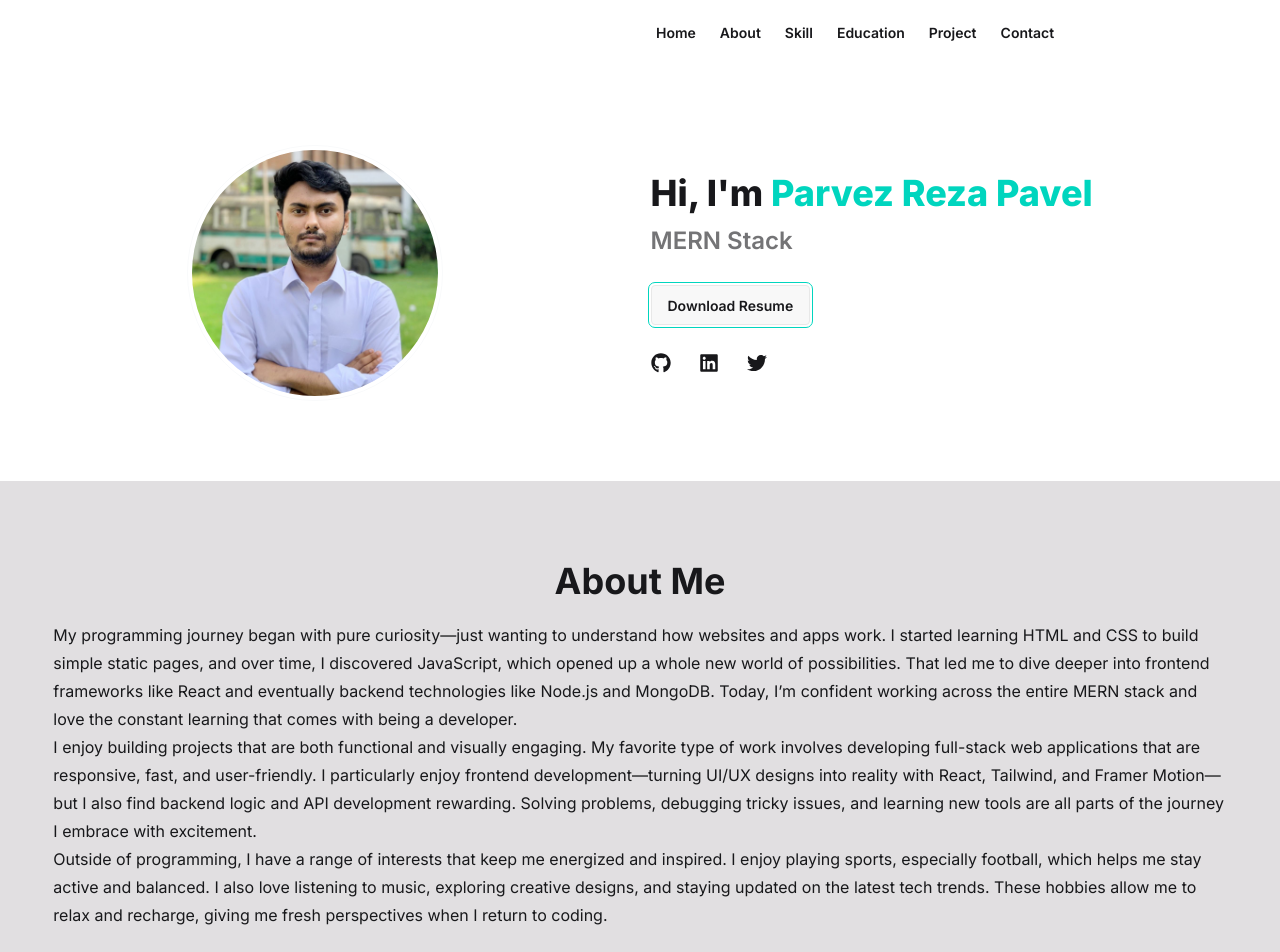
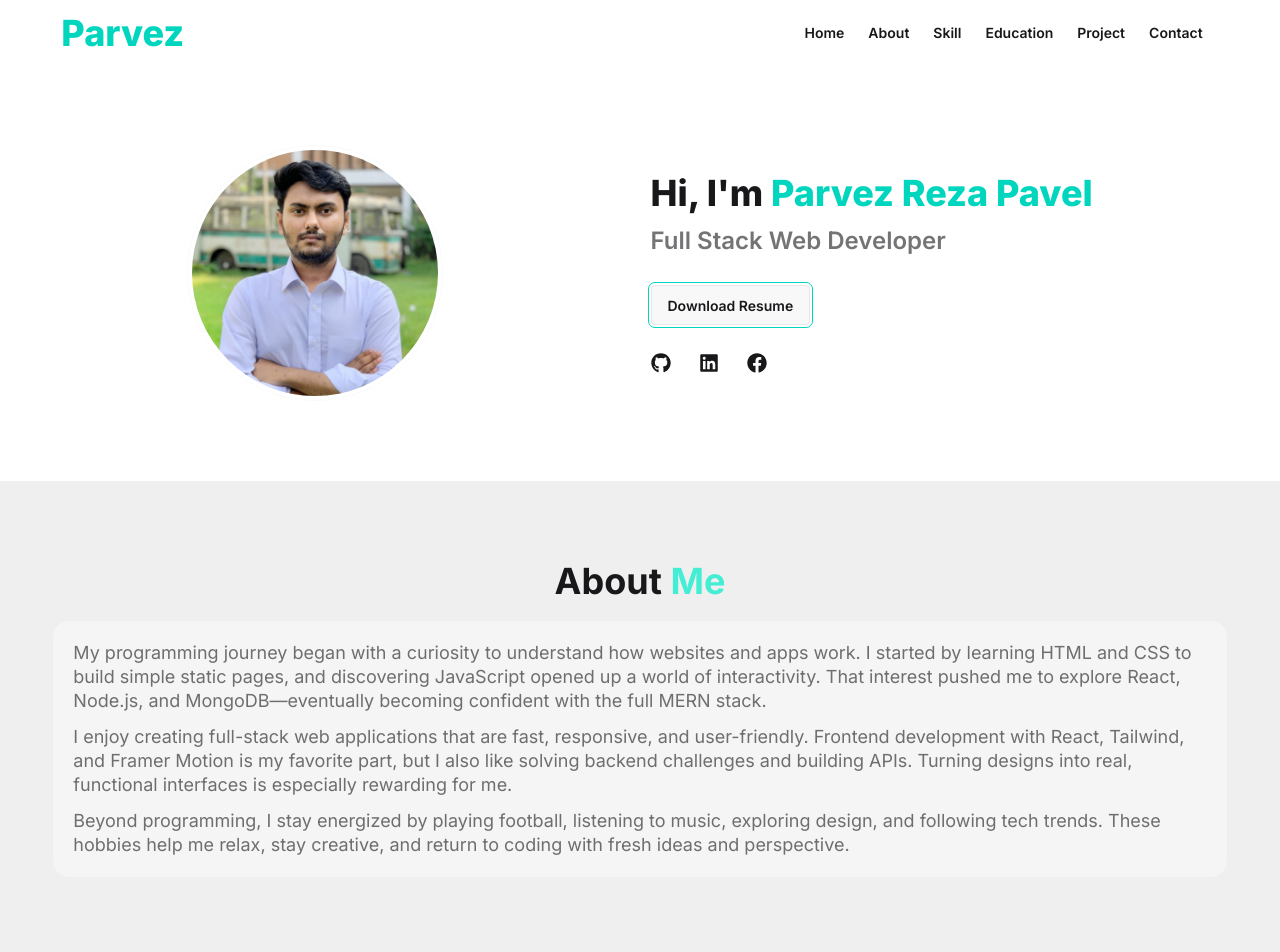
Before and after one commit to parvezreza55/portfolio, a React (Vite) app: page / in a window 1280 px wide. Shown: the top 952 px of the page. Built offline with nearby package versions, Linux system fonts and the light colour scheme.

Commit message:
added footer design

```diff
--- a/package.json
+++ b/package.json
@@ -21,6 +21,7 @@
     "react-icons": "^5.5.0",
     "react-router": "^7.6.3",
     "react-scroll": "^1.9.3",
+    "react-scroll-to-top": "^3.1.0",
     "react-simple-typewriter": "^5.0.1",
     "react-vertical-timeline-component": "^3.5.3",
     "tailwindcss": "^4.1.11"
--- a/src/Components/About.jsx
+++ b/src/Components/About.jsx
@@ -4,35 +4,34 @@ import { Element } from "react-scroll";
 const About = () => {
   return (
     <Element name="about">
-      <div data-aos="zoom-in-up" className="bg-[#12071520]">
+      <div data-aos="zoom-in-up" className="bg-[#12071510]">
         <div className="w-11/12 mx-auto py-20">
           <h1 className="text-center text-xl md:text-4xl font-bold mb-5">
-            About Me
+            About <span className="text-teal-300"> Me</span>
           </h1>
-          <p className="leading-7">
-            My programming journey began with pure curiosity—just wanting to
-            understand how websites and apps work. I started learning HTML and
-            CSS to build simple static pages, and over time, I discovered
-            JavaScript, which opened up a whole new world of possibilities. That
-            led me to dive deeper into frontend frameworks like React and
-            eventually backend technologies like Node.js and MongoDB. Today, I’m
-            confident working across the entire MERN stack and love the constant
-            learning that comes with being a developer. <br />
-            I enjoy building projects that are both functional and visually
-            engaging. My favorite type of work involves developing full-stack
-            web applications that are responsive, fast, and user-friendly. I
-            particularly enjoy frontend development—turning UI/UX designs into
-            reality with React, Tailwind, and Framer Motion—but I also find
-            backend logic and API development rewarding. Solving problems,
-            debugging tricky issues, and learning new tools are all parts of the
-            journey I embrace with excitement. <br />
-            Outside of programming, I have a range of interests that keep me
-            energized and inspired. I enjoy playing sports, especially football,
-            which helps me stay active and balanced. I also love listening to
-            music, exploring creative designs, and staying updated on the latest
-            tech trends. These hobbies allow me to relax and recharge, giving me
-            fresh perspectives when I return to coding. <br />
-          </p>
+          <div className="bg-base-200 p-5 rounded-2xl opacity-60 space-y-3">
+            <p className="leading-6 text-xs md:text-lg">
+              My programming journey began with a curiosity to understand how
+              websites and apps work. I started by learning HTML and CSS to
+              build simple static pages, and discovering JavaScript opened up a
+              world of interactivity. That interest pushed me to explore React,
+              Node.js, and MongoDB—eventually becoming confident with the full
+              MERN stack.
+            </p>
+            <p className="leading-6 text-xs md:text-lg">
+              I enjoy creating full-stack web applications that are fast,
+              responsive, and user-friendly. Frontend development with React,
+              Tailwind, and Framer Motion is my favorite part, but I also like
+              solving backend challenges and building APIs. Turning designs into
+              real, functional interfaces is especially rewarding for me.
+            </p>
+            <p className="leading-6 text-xs md:text-lg">
+              Beyond programming, I stay energized by playing football,
+              listening to music, exploring design, and following tech trends.
+              These hobbies help me relax, stay creative, and return to coding
+              with fresh ideas and perspective.
+            </p>
+          </div>
         </div>
       </div>
     </Element>
--- a/src/Components/Contact.jsx/Contact.jsx
+++ b/src/Components/Contact.jsx/Contact.jsx
@@ -5,7 +5,7 @@ import { Element } from "react-scroll";
 
 const Contact = () => {
   return (
-    <div data-aos="fade-up" className="w-11/12 mx-auto py-10">
+    <div data-aos="fade-up" className="w-11/12 mx-auto py-10 mb-16">
       <Element name="contact">
         <h1 className="text-xl md:text-4xl text-center font-bold mb-7">
           Contact Me
--- a/src/Components/Footer/Footer.jsx
+++ b/src/Components/Footer/Footer.jsx
@@ -1,39 +1,12 @@
+import { div } from "framer-motion/client";
 import React from "react";
+import { FaFacebook, FaLinkedin } from "react-icons/fa";
+import { NavLink } from "react-router";
 import { Link } from "react-scroll";
 
 const Footer = () => {
   const links = (
     <>
-      <li>
-        <Link
-          className=" hover:bg-teal-300 hover:text-black font-semibold"
-          to="home"
-          smooth={true}
-          duration={500}
-        >
-          Home
-        </Link>
-      </li>
-      <li>
-        <Link
-          className=" hover:bg-teal-300 hover:text-black  font-semibold"
-          to="about"
-          smooth={true}
-          duration={500}
-        >
-          About
-        </Link>
-      </li>
-      <li>
-        <Link
-          className=" hover:bg-teal-300 hover:text-black  font-semibold"
-          to="skill"
-          smooth={true}
-          duration={500}
-        >
-          Skill
-        </Link>
-      </li>
       <li>
         <Link
           className=" hover:bg-teal-300 hover:text-black bord font-semibold"
@@ -67,57 +40,106 @@ const Footer = () => {
       </li>
     </>
   );
+  const links1 = (
+    <>
+      <li>
+        <Link
+          className=" hover:bg-teal-300 hover:text-black font-semibold"
+          to="home"
+          smooth={true}
+          duration={500}
+        >
+          Home
+        </Link>
+      </li>
+      <li>
+        <Link
+          className=" hover:bg-teal-300 hover:text-black  font-semibold"
+          to="about"
+          smooth={true}
+          duration={500}
+        >
+          About
+        </Link>
+      </li>
+      <li>
+        <Link
+          className=" hover:bg-teal-300 hover:text-black  font-semibold"
+          to="skill"
+          smooth={true}
+          duration={500}
+        >
+          Skill
+        </Link>
+      </li>
+    </>
+  );
   return (
-    <footer
-      data-aos="zoom-in-up"
-      className="footer footer-horizontal footer-center bg-neutral text-base-content rounded p-10"
-    >
-      <nav className="grid grid-flow-col gap-4">
-        <ul className="menu menu-horizontal px-1">{links}</ul>
-      </nav>
-      <nav>
-        <div className="grid grid-flow-col gap-4">
-          <a>
-            <svg
-              xmlns="http://www.w3.org/2000/svg"
-              width="24"
-              height="24"
-              viewBox="0 0 24 24"
-              className="fill-current"
-            >
-              <path d="M24 4.557c-.883.392-1.832.656-2.828.775 1.017-.609 1.798-1.574 2.165-2.724-.951.564-2.005.974-3.127 1.195-.897-.957-2.178-1.555-3.594-1.555-3.179 0-5.515 2.966-4.797 6.045-4.091-.205-7.719-2.165-10.148-5.144-1.29 2.213-.669 5.108 1.523 6.574-.806-.026-1.566-.247-2.229-.616-.054 2.281 1.581 4.415 3.949 4.89-.693.188-1.452.232-2.224.084.626 1.956 2.444 3.379 4.6 3.419-2.07 1.623-4.678 2.348-7.29 2.04 2.179 1.397 4.768 2.212 7.548 2.212 9.142 0 14.307-7.721 13.995-14.646.962-.695 1.797-1.562 2.457-2.549z"></path>
-            </svg>
+    <div>
+      <footer className="footer sm:footer-horizontal bg-neutral text-neutral-content p-10 relative">
+        <nav>
+          <div className="bg-base-300 pr-24 pl-5 py-5 absolute -top-16">
+            <p className="text-4xl text-teal-400 font-semibold ">Parvez</p>
+            <p className="font-semibold">
+              Undergrad Student of ME <br />
+              -Full Stack Web Developer
+            </p>
+            <p className="text-xs opacity-60 mb-3">
+              For any queries,suggestions or feedback <br /> Contact me on my
+              socials
+            </p>
+            <p className="text-[#d53e07] font-semibold">Follow me on</p>
+            <div className="flex gap-6 mt-2">
+              <NavLink
+                to={"https://www.facebook.com/parvez.reza.312357"}
+                target="_blank"
+              >
+                {" "}
+                <FaFacebook color="#d53e07" size={20}></FaFacebook>
+              </NavLink>
+              <NavLink
+                to={
+                  "https://www.linkedin.com/in/parvez-reza-9a78a42a8/?utm_source=share&utm_campaign=share_via&utm_content=profile&utm_medium=android_app"
+                }
+                target="_blank"
+              >
+                {" "}
+                <FaLinkedin color="#d53e07" size={20}></FaLinkedin>
+              </NavLink>
+            </div>
+          </div>
+        </nav>
+        <nav></nav>
+        <nav></nav>
+        <nav>
+          <h6 className="footer-title opacity-100 text-[#E3821D] mb-0">
+            Stay With me
+          </h6>
+          <ul>{links1}</ul>
+        </nav>
+        <nav>
+          <h6 className="footer-title opacity-100 text-[#E3821D] mb-0">
+            Parvez Reza Pavel
+          </h6>
+          <ul>{links}</ul>
+        </nav>
+        <nav>
+          <h6 className="footer-title opacity-100 text-[#E3821D] mb-0">
+            Contact me
+          </h6>
+          <a className="link link-hover">send now</a>
+          <a className="link link-hover text-red-300">+8801590029932</a>
+          <a className="link link-hover text-red-300">
+            parvezreza112@gmail.com
           </a>
-          <a>
-            <svg
-              xmlns="http://www.w3.org/2000/svg"
-              width="24"
-              height="24"
-              viewBox="0 0 24 24"
-              className="fill-current"
-            >
-              <path d="M19.615 3.184c-3.604-.246-11.631-.245-15.23 0-3.897.266-4.356 2.62-4.385 8.816.029 6.185.484 8.549 4.385 8.816 3.6.245 11.626.246 15.23 0 3.897-.266 4.356-2.62 4.385-8.816-.029-6.185-.484-8.549-4.385-8.816zm-10.615 12.816v-8l8 3.993-8 4.007z"></path>
-            </svg>
-          </a>
-          <a>
-            <svg
-              xmlns="http://www.w3.org/2000/svg"
-              width="24"
-              height="24"
-              viewBox="0 0 24 24"
-              className="fill-current"
-            >
-              <path d="M9 8h-3v4h3v12h5v-12h3.642l.358-4h-4v-1.667c0-.955.192-1.333 1.115-1.333h2.885v-5h-3.808c-3.596 0-5.192 1.583-5.192 4.615v3.385z"></path>
-            </svg>
-          </a>
-        </div>
-      </nav>
-      <aside>
-        <p>
-          Copyright © {new Date().getFullYear()} - All right reserved by Parvez
+        </nav>
+      </footer>
+      <div className="footer sm:footer-horizontal footer-center bg-base-300 text-base-content p-4">
+        <p className="text-white">
+          Copyright © {new Date().getFullYear()} - All right reserved Parvez
         </p>
-      </aside>
-    </footer>
+      </div>
+    </div>
   );
 };
 
--- a/src/Components/Hero.jsx
+++ b/src/Components/Hero.jsx
@@ -2,8 +2,9 @@ import React from "react";
 import { Element } from "react-scroll";
 import profile from "../assets/images/profile.jpg";
 import { Typewriter } from "react-simple-typewriter";
-import { FaGithub, FaLinkedin, FaTwitter } from "react-icons/fa";
+import { FaFacebook, FaGithub, FaLinkedin } from "react-icons/fa";
 import { motion } from "motion/react";
+import { Link } from "react-router";
 
 const Hero = () => {
   return (
@@ -25,7 +26,7 @@ const Hero = () => {
           </h1>
           <h1 className="text-xl md:text-2xl font-semibold opacity-60 mt-3">
             <Typewriter
-              words={["MERN Stack Developer"]}
+              words={["Full Stack Web Developer"]}
               loop={Infinity}
               cursor
               cursorStyle="|"
@@ -39,13 +40,28 @@ const Hero = () => {
           </div>
           <div className="mt-7 flex gap-7">
             <motion.h1 whileHover={{ scale: 1.2 }} whileTap={{ scale: 0.8 }}>
-              <FaGithub size={20} />
+              <Link to={"https://github.com/parvezreza55"} target="_blank">
+                <FaGithub size={20} />
+              </Link>
             </motion.h1>
             <motion.h1 whileHover={{ scale: 1.2 }} whileTap={{ scale: 0.8 }}>
-              <FaLinkedin size={20} />
+              <Link
+                to={
+                  "https://www.linkedin.com/in/parvez-reza-9a78a42a8/?utm_source=share&utm_campaign=share_via&utm_content=profile&utm_medium=android_app"
+                }
+                target="_blank"
+              >
+                <FaLinkedin size={20} />
+              </Link>
             </motion.h1>
             <motion.h1 whileHover={{ scale: 1.2 }} whileTap={{ scale: 0.8 }}>
-              <FaTwitter size={20}></FaTwitter>
+              <Link
+                to={"https://www.facebook.com/parvez.reza.312357"}
+                target="_blank"
+              >
+                {" "}
+                <FaFacebook size={20}></FaFacebook>
+              </Link>
             </motion.h1>
           </div>
         </div>
--- a/src/Components/Navbar.jsx
+++ b/src/Components/Navbar.jsx
@@ -68,10 +68,16 @@ const Navbar = () => {
     </>
   );
   return (
-    <div className="navbar">
+    <div className="navbar w-11/12 mx-auto">
       <div className="navbar-start">
-        <div className="dropdown">
-          <div tabIndex={0} role="button" className="btn btn-ghost lg:hidden">
+        <p className="text-4xl text-teal-400 font-extrabold ">Parvez</p>
+      </div>
+      <div className="navbar-end hidden lg:flex">
+        <ul className="menu menu-horizontal px-1">{links}</ul>
+      </div>
+      <div className="navbar-end lg:hidden">
+        <div className="dropdown flex justify-end">
+          <div tabIndex={0} role="button" className="btn btn-ghost">
             <svg
               xmlns="http://www.w3.org/2000/svg"
               className="h-5 w-5"
@@ -90,14 +96,11 @@ const Navbar = () => {
           </div>
           <ul
             tabIndex={0}
-            className="menu menu-sm dropdown-content bg-base-100 rounded-box z-1 mt-3 w-52 p-2 border border-gray-50 shadow"
+            className="menu menu-sm dropdown-content bg-base-100 rounded-box z-1 mt-10 w-52 p-2 border border-gray-50 shadow"
           >
             {links}
           </ul>
         </div>
-      </div>
-      <div className="navbar-center hidden lg:flex">
-        <ul className="menu menu-horizontal px-1">{links}</ul>
       </div>
     </div>
   );
--- a/src/Components/Project/ProjectCards.jsx
+++ b/src/Components/Project/ProjectCards.jsx
@@ -19,7 +19,7 @@ const ProjectCards = ({ project }) => {
             />
           </figure>
         </div>
-        <div className="flex flex-col justify-between px-3 py-2 space-y-4">
+        <div className="flex flex-col justify-between px-3 pb-4 space-y-4">
           <div className="">
             <h2 className="card-title">{name}</h2>
             <p className="flex-1">{description}</p>
--- a/src/Pages/Home.jsx
+++ b/src/Pages/Home.jsx
@@ -7,10 +7,15 @@ import Education from "../Components/Eucation/Education";
 import Footer from "../Components/Footer/Footer";
 import Contact from "../Components/Contact.jsx/Contact";
 import Project from "../Components/Project/Project";
+import ScrollToTop from "react-scroll-to-top";
 
 const Home = () => {
   return (
     <div>
+      <div>
+        <ScrollToTop style={{ backgroundColor: "#46EDD5" }} smooth />
+      </div>
+
       <Navbar></Navbar>
       <Hero></Hero>
       <About></About>
```
Also changed, not shown: src/Components/Project/ModalDetails.jsx (+5 -5 lines), 1 other file (tests, documents, lock files or other folders).
